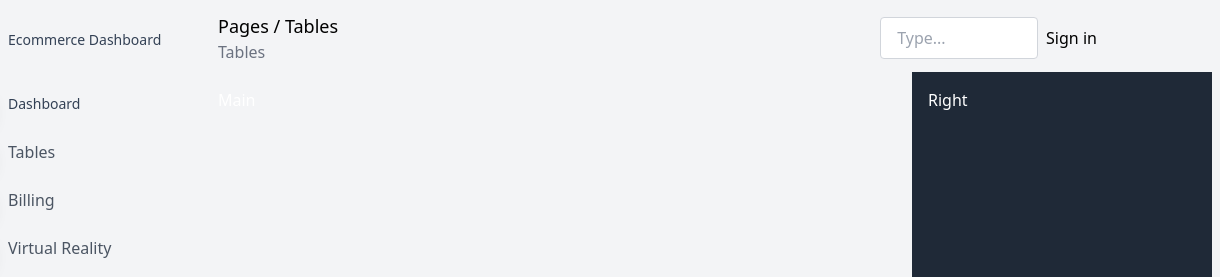
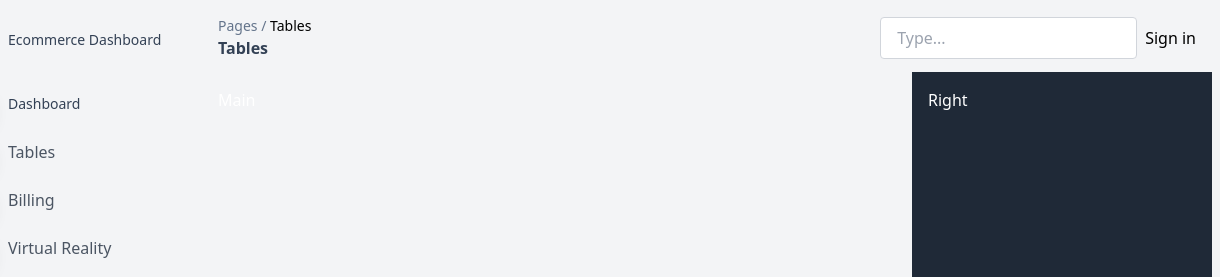
Before and after one commit to DessyZeal/TailwindCSS-Dashboard, a plain HTML site: page index.html in a window 1280 px wide. Shown: the top 277 px of the page, 60-1280 px from the left. Drawn offline with nearby package versions, Linux system fonts and the light colour scheme.

Commit message:
Tailwind Dashboard

```diff
--- a/index.html
+++ b/index.html
@@ -49,11 +49,11 @@
 
         <nav class="flex justify-between items-center p-4 white-shadow">
             <div>
-                <h1 class="text-lg"><span>Pages /</span> Tables</h1>
-                <p class="text-gray-500">Tables</p>
+                <h1 class="text-lg text-sm"><span class="text-slate-500">Pages /</span> Tables</h1>
+                <p class="text-slate-700 font-bold">Tables</p>
             </div>
             <div class="flex items-center">
-                <input type="text" placeholder="Type..." class="p-2 pl-4 rounded border border-gray-300 w-full md: w-1/2 lg:w-1/2 max-w-sm">
+                <input type="text" placeholder="Type..." class="p-2 pl-4 rounded border border-gray-300">
                 <button class="whitespace-nowrap hidden md:inline-block lg:inline-block ml-2">Sign in</button>
             </div>
         </nav>
```
